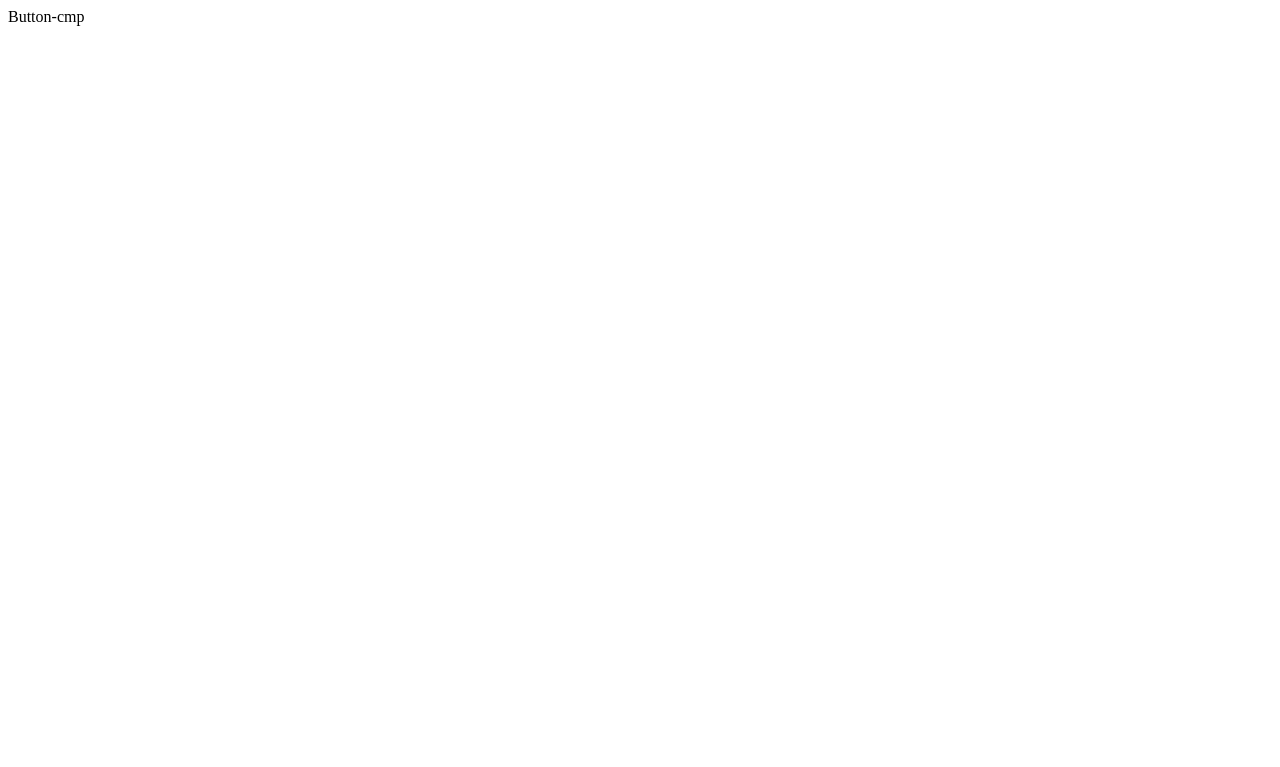
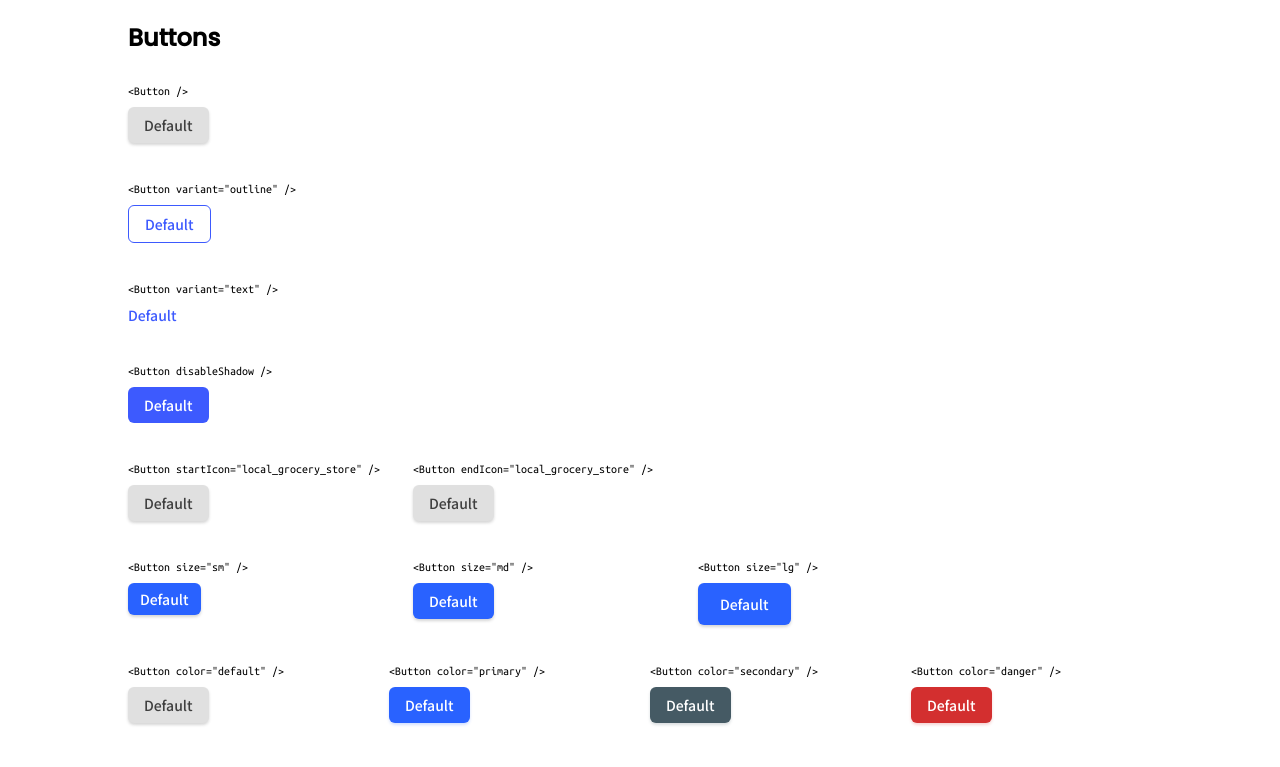
Before and after one commit to efbarong/devchallenges-button-cmp, a plain HTML site: page index.html in a window 1280 px wide. Drawn offline with Linux system fonts and the light colour scheme.

Commit message:
feat: add buttons and some styles

```diff
--- a/index.html
+++ b/index.html
@@ -1,12 +1,93 @@
 <!DOCTYPE html>
 <html lang="en">
+
 <head>
     <meta charset="UTF-8">
     <meta http-equiv="X-UA-Compatible" content="IE=edge">
     <meta name="viewport" content="width=device-width, initial-scale=1.0">
+    <link rel="stylesheet" href="styles.css">
     <title>Button Component</title>
 </head>
-<body>
-    Button-cmp
+
+<body class="container">
+    <header>
+        <h2>Buttons</h2>
+    </header>
+    <main>
+        <div class="row">
+            <div class="col">
+                <span> &lt;Button /&gt; </span>
+                <button>Default</button>
+            </div>
+        </div>
+
+        <div class="row">
+            <div class="col">
+                <span> &lt;Button variant="outline" /&gt; </span>
+                <button variant="outline">Default</button>
+            </div>
+        </div>
+
+        <div class="row">
+            <div class="col">
+                <span> &lt;Button variant="text" /&gt; </span>
+                <button variant="text">Default</button>
+            </div>
+        </div>
+
+        <div class="row">
+            <div class="col">
+                <span> &lt;Button disableShadow /&gt; </span>
+                <button disableShadow>Default</button>
+            </div>
+        </div>
+
+        <div class="row">
+            <div class="col">
+                <span> &lt;Button startIcon="local_grocery_store" /&gt; </span>
+                <button>Default</button>
+            </div>
+            <div class="col">
+                <span> &lt;Button endIcon="local_grocery_store" /&gt; </span>
+                <button>Default</button>
+            </div>
+        </div>
+
+        <div class="row">
+            <div class="col">
+                <span> &lt;Button size="sm" /&gt; </span>
+                <button size="sm">Default</button>
+            </div>
+            <div class="col">
+                <span> &lt;Button size="md" /&gt; </span>
+                <button size="md">Default</button>
+            </div>
+            <div class="col">
+                <span> &lt;Button size="lg" /&gt; </span>
+                <button size="lg">Default</button>
+            </div>
+        </div>
+
+        <div class="row">
+            <div class="col">
+                <span> &lt;Button color="default" /&gt; </span>
+                <button color="default">Default</button>
+            </div>
+            <div class="col">
+                <span> &lt;Button color="primary" /&gt; </span>
+                <button color="primary">Default</button>
+            </div>
+            <div class="col">
+                <span> &lt;Button color="secondary" /&gt; </span>
+                <button color="secondary">Default</button>
+            </div>
+            <div class="col">
+                <span> &lt;Button color="danger" /&gt; </span>
+                <button color="danger">Default</button>
+            </div>
+        </div>
+
+    </main>
 </body>
+
 </html>
--- a/styles.css
+++ b/styles.css
@@ -0,0 +1,227 @@
+@import url('https://fonts.googleapis.com/css2?family=Montserrat:wght@500;700&family=Noto+Sans+JP:wght@500&family=Poppins:wght@500&family=Ubuntu+Mono&display=swap');
+:root {
+
+    --black-1: #000000;
+    --black-2: #3F3F3F;
+
+    --blue-1: #3D5AFE;
+    --blue-2: #2962FF1A;
+
+    --gray-1: #333333;
+    --gray-2: #828282;
+    --gray-3: #9E9E9E;
+    --gray-4: #A9A9A9;
+
+    --white: #fff;
+
+    --default: #E0E0E0;
+    --default-dark: #AEAEAE;
+
+    --primary: #2962FF;
+    --primary-dark: #0039CB;
+
+    --secondary: #455A64;
+    --secondary-dark: #1C313A;
+
+    --danger: #D32F2F;
+    --danger-dark: #9A0007;
+}
+
+* {
+	padding: 0;
+	margin: 0;
+	box-sizing: border-box;
+}
+
+body {
+    width: 100%;
+    height: 100vh;
+}
+
+/* Fonts */
+
+h2 {
+    margin-top: 20px;
+	font-family: 'Poppins', sans-serif;
+}
+
+span {
+	font-family: 'Ubuntu Mono', monospace;
+    font-size: 12px;
+    line-height: 12px;
+    margin: 0;
+    padding: 0;
+    width: fit-content;
+    letter-spacing: 0px;
+    display: block;
+}
+
+main {
+    width: 100%;
+}
+
+footer {
+	font-family: 'Noto Sans JP', sans-serif;
+}
+
+.container {
+    min-width: 1024px;
+    width: 50%;
+    display: flex;
+    justify-content: start;
+    align-items: flex-start;
+    margin: auto;
+    flex-direction: column;
+    gap: 30px;
+}
+
+.row {
+    display: flex;
+    justify-content: start;
+    gap: 20px;
+    margin-bottom: 40px;
+}
+
+.col {
+    display: flex;
+    gap: 10px;
+    flex-direction: column;
+    width: 265px;
+}
+
+/* btn default */
+
+button {
+	font-family: 'Noto Sans JP', sans-serif;
+    border-radius: 6px;
+    width: fit-content;
+    padding: 8px 16px;
+    border: none;
+    cursor: pointer;
+    box-shadow: 0px 2px 3px rgba(51, 51, 51, 0.2);
+    color: var(--black-2);
+    font-weight: 500;
+    font-size: 14px;
+    background-color: var(--default);
+    transition: 200ms;
+}
+
+button:hover,
+button:focus {
+    background-color: var(--default-dark);
+}
+
+/* btn outline */
+
+button[variant="outline"] {
+    border-width: 1px;
+    border-style: solid;
+    border-color: var(--blue-1);
+    color: var(--blue-1);
+    background-color: white;
+    box-shadow: none;
+}
+
+button[variant="outline"]:hover,
+button[variant="outline"]:focus {
+    background-color: var(--blue-2);
+}
+
+/* btn text */
+
+button[variant="text"] {
+    border: none;
+    color: var(--blue-1);
+    background-color: white;
+    box-shadow: none;
+    padding: 0;
+}
+
+button[variant="text"]:hover,
+button[variant="text"]:focus {
+    background-color: var(--blue-2);
+    padding: 8px 16px;
+}
+
+/* btn disableShadow */
+
+button[disableShadow] {
+    background-color: var(--blue-1);
+    color: var(--white);
+    box-shadow: none !important;
+}
+
+/* btn size sm */
+
+button[size="sm"] {
+    color: var(--white);
+    background-color: var(--primary);
+    padding: 6px 12px;
+}
+
+/* btn size md */
+
+button[size="md"] {
+    color: var(--white);
+    background-color: var(--primary);
+    padding: 8px 16px;
+}
+
+/* btn size lg */
+
+button[size="lg"] {
+    color: var(--white);
+    background-color: var(--primary);
+    padding: 11px 22px;
+}
+
+/* btn color default */
+
+button[color="default"] {
+    color: var(--black-2);
+    background-color: var(--default);
+}
+
+button[color="default"]:hover,
+button[color="default"]:focus  {
+    background-color: var(--default-dark);
+}
+
+/* btn color primary */
+
+button[color="primary"] {
+    color: var(--white);
+    background-color: var(--primary);
+    box-shadow: 0px 2px 3px rgba(41, 98, 255, 0.2);
+}
+
+button[color="primary"]:hover,
+button[color="primary"]:focus  {
+    background-color: var(--primary-dark);
+}
+
+/* btn color secondary */
+
+button[color="secondary"] {
+    color: var(--white);
+    background-color: var(--secondary);
+    box-shadow: 0px 2px 3px rgba(69, 90, 100, 0.2);
+}
+
+button[color="secondary"]:hover,
+button[color="secondary"]:focus  {
+    background-color: var(--secondary-dark);
+}
+
+/* btn color danger */
+
+button[color="danger"] {
+    color: var(--white);
+    background-color: var(--danger);
+    box-shadow: 0px 2px 3px rgba(211, 47, 47, 0.2);
+}
+
+button[color="danger"]:hover,
+button[color="danger"]:focus  {
+    background-color: var(--danger-dark);
+}
```
